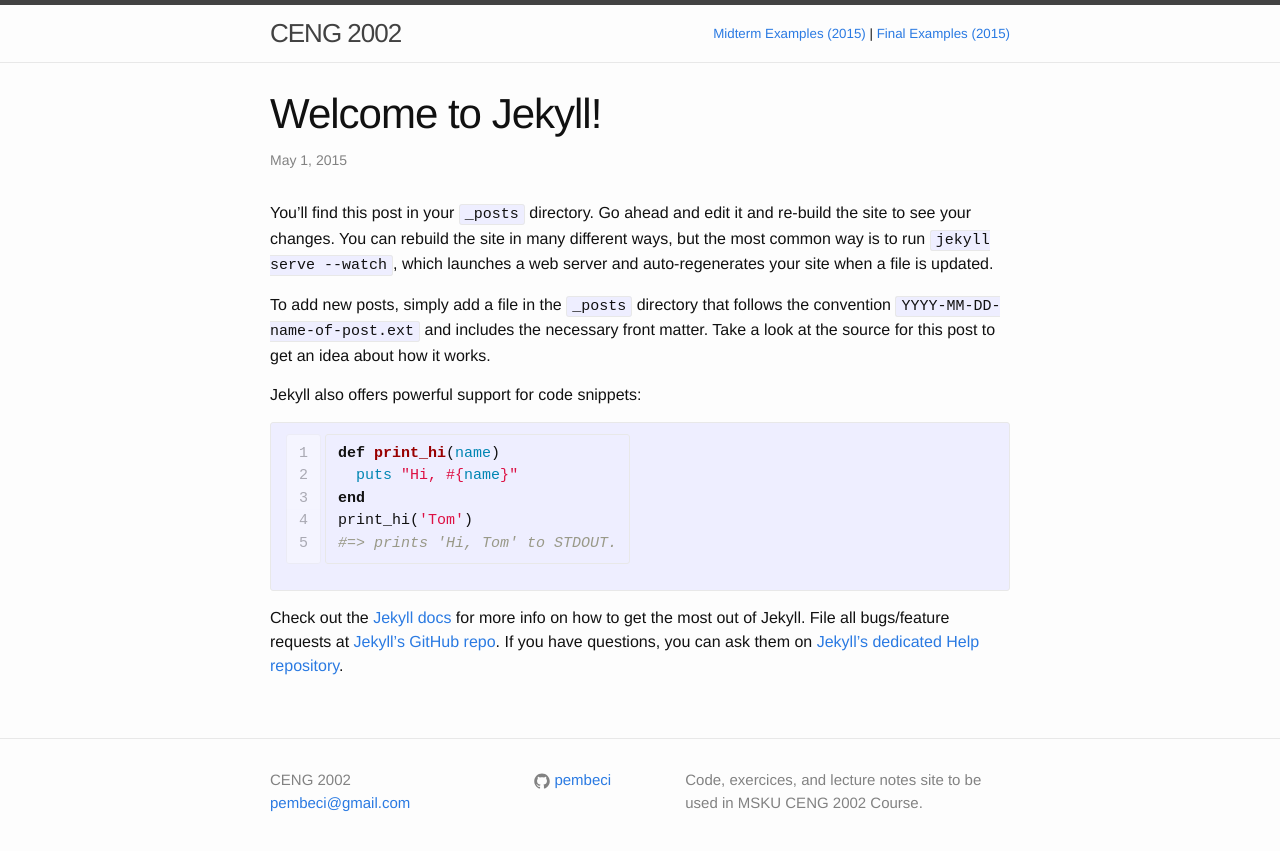
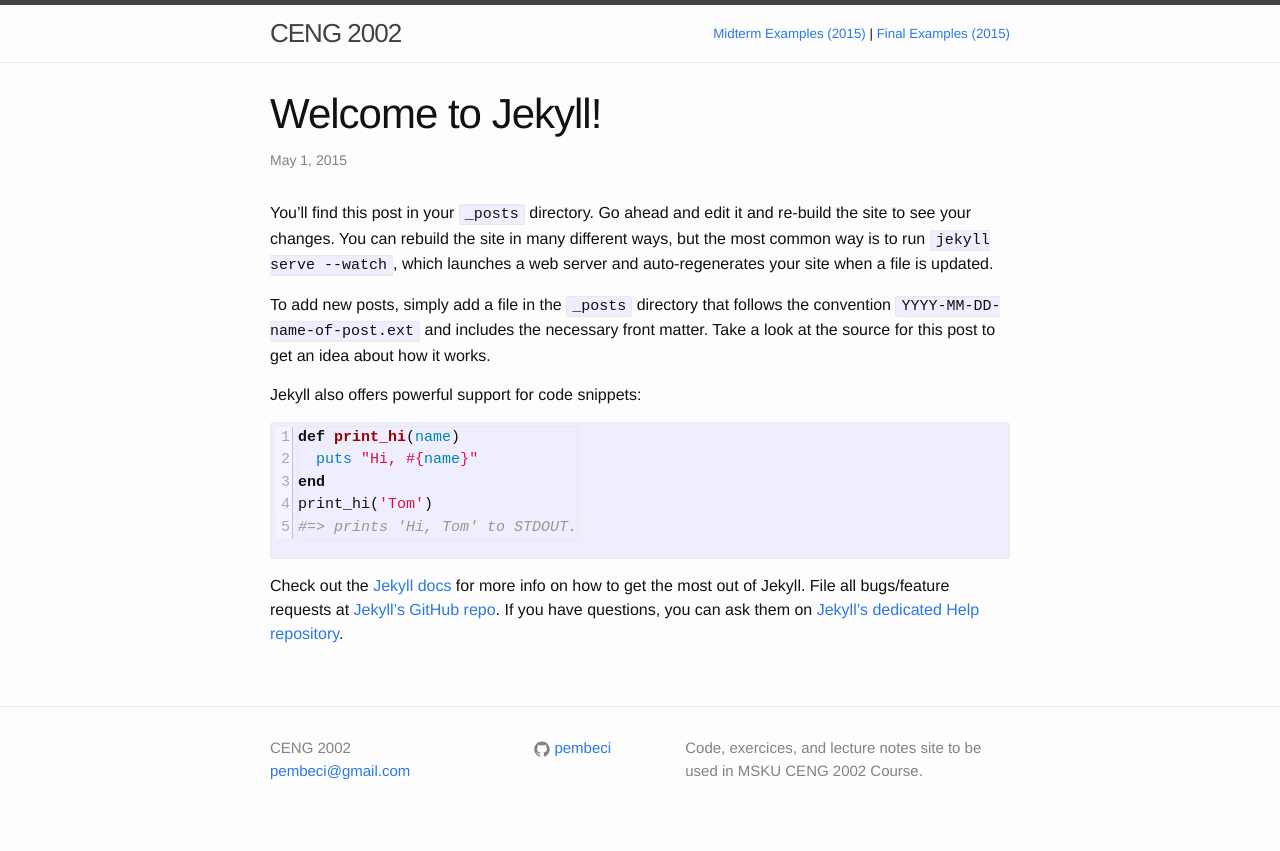
Before and after one commit to pembeci/ceng2002, a Jekyll site: the page built from _posts/2015-05-01-welcome-to-jekyll.markdown, in a window 1280 px wide. Shown: the top 851 px of the page. Built offline with Jekyll 4.4.1, drawn with Linux system fonts in a browser that asks for light colours.

Commit message:
Style fix linenos

```diff
--- a/_sass/_base.scss
+++ b/_sass/_base.scss
@@ -138,7 +138,7 @@
 }
 
 pre {
-    padding: 8px 12px;
+    /* padding: 8px 12px; */
     overflow-x: auto;
 
     > code {
--- a/_sass/_custom.scss
+++ b/_sass/_custom.scss
@@ -33,3 +33,12 @@
       font-size: 85%;
     }
 }
+
+figure pre.lineno {
+    padding : 0px 2px 0px 6px;
+    border-right: 1px solid gray;
+}
+
+figure td.gutter {
+
+}
```
